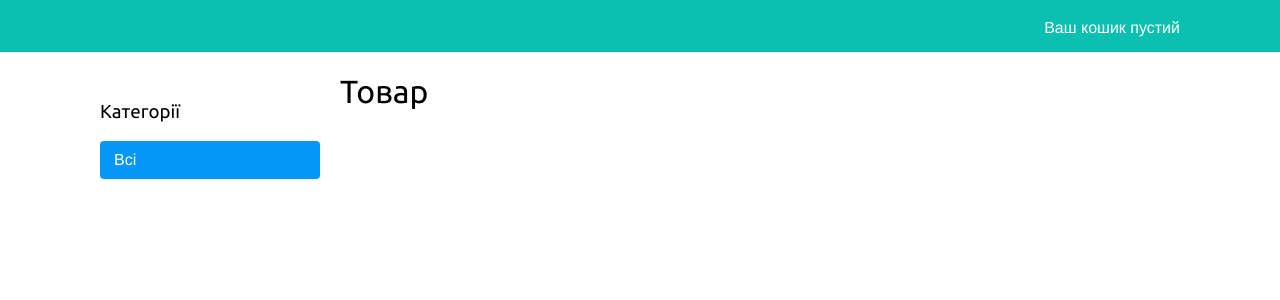
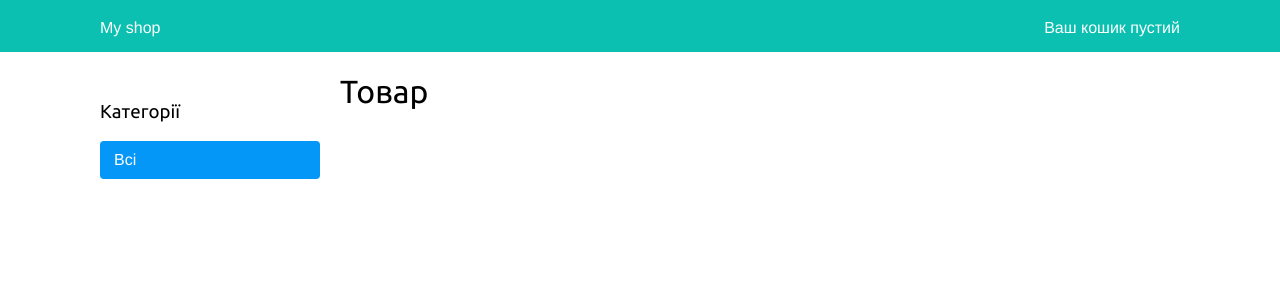
Before and after one commit to superdimon3000/avtoscarb, a Django app: page / in a window 1280 px wide. Shown: the part 79-379 px from the top of the page. Run offline with Django 4.2, Linux system fonts and the light colour scheme; data that the repository does not hold is empty; parts of the project's set-up code (start-up, migrations or seed data) failed here and were passed over.

Commit message:
Кнопка на главную

```diff
--- a/shop/static/css/base.css
+++ b/shop/static/css/base.css
@@ -150,6 +150,12 @@ ul.errorlist {
 #subheader .cart {
     color:#ffffff;
     float:right;
+    padding-top:4px;
+}
+
+#subheader .menu {
+    color:#ffffff;
+    float:left;
     padding-top:4px;
 }
 
--- a/shop/templates/shop/base.html
+++ b/shop/templates/shop/base.html
@@ -21,6 +21,7 @@
         {% endif %}
     </div>
     <div id="subheader">
+        <a href="/" class="menu">My shop</a>
         <div class="cart">
             {% with total_items=cart|length %}
                 {% if total_items > 0 %}
```
